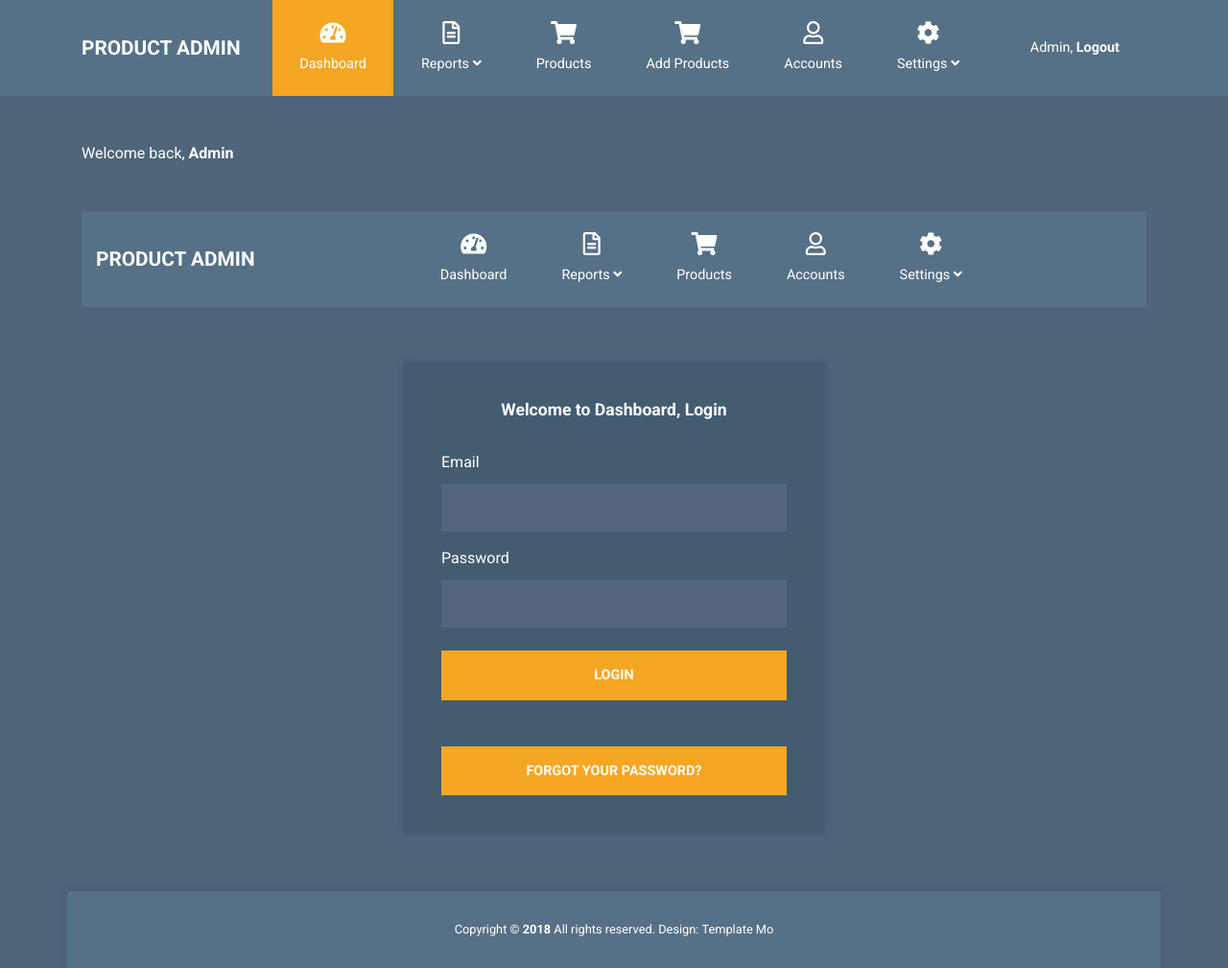
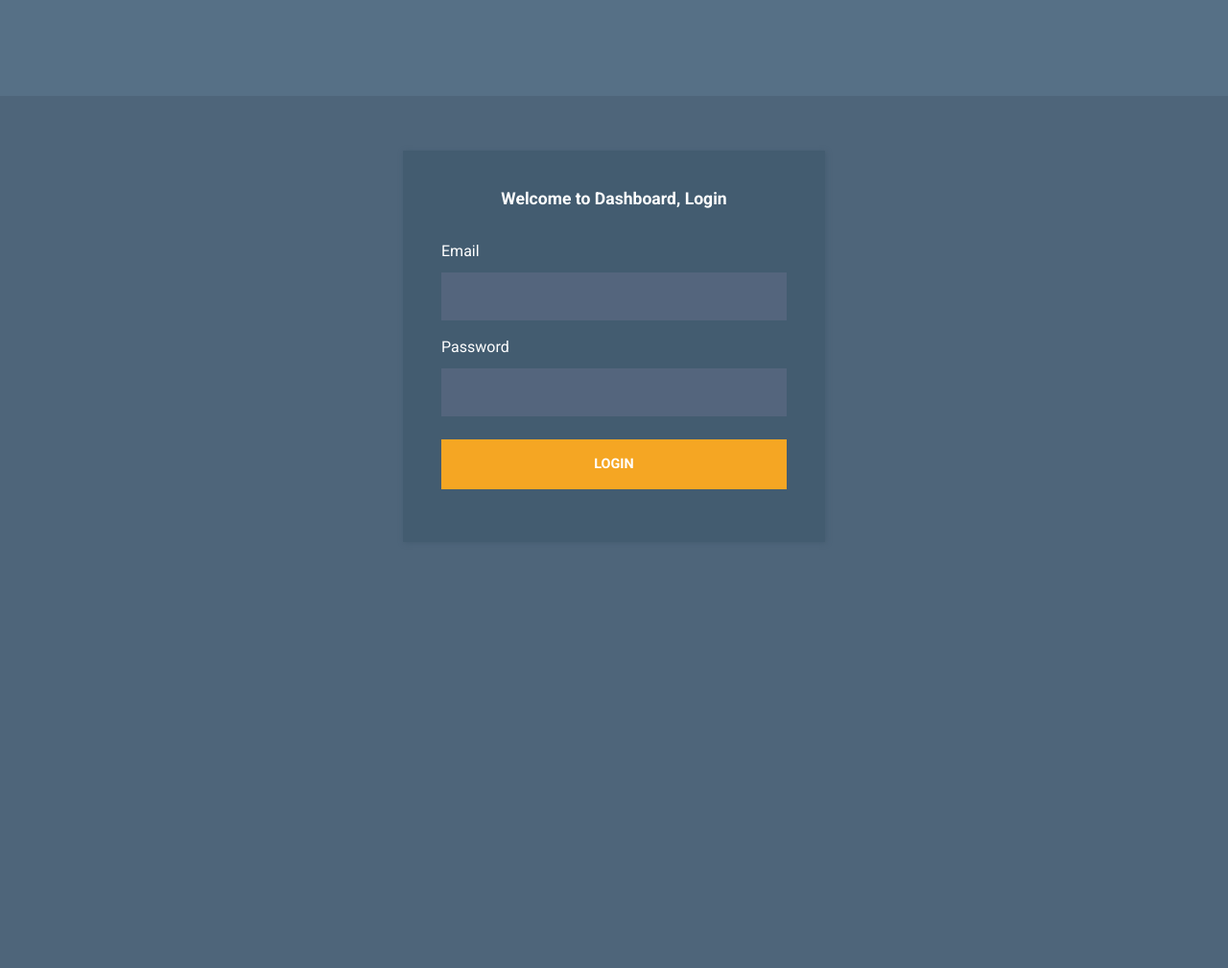
Before and after one commit to fareedmunawar/soccer.github.io, a PHP site: page /admin/login.php in a window 1280 px wide. Shown: the whole page at 96% size. After the commit the page ends 510 px from the top, so only its background shows below. Run offline with PHP 8.4, Linux system fonts and the light colour scheme.

Commit message:
admin panel updated
i have secured all the admin panel pages
the admin have to login with this email to access all the pages
fareed220901e@aptechgdn.net
pass is 123

```diff
--- a/admin/admin-head.php
+++ b/admin/admin-head.php
@@ -1,3 +1,10 @@
+<?php
+session_start();
+if (!isset($_SESSION['authenticated']) || $_SESSION['authenticated'] !== true) {
+    header('Location: login.php'); // Redirect to the login page
+    exit();
+}
+?>
 <!DOCTYPE html>
 <html lang="en">
 
@@ -46,14 +53,9 @@
                                 aria-haspopup="true" aria-expanded="false">
                                 <i class="far fa-file-alt"></i>
                                 <span>
-                                    Reports <i class="fas fa-angle-down"></i>
+                                    Contact us <i class=""></i>
                                 </span>
                             </a>
-                            <div class="dropdown-menu" aria-labelledby="navbarDropdown">
-                                <a class="dropdown-item" href="#">Daily Report</a>
-                                <a class="dropdown-item" href="#">Weekly Report</a>
-                                <a class="dropdown-item" href="#">Yearly Report</a>
-                            </div>
                         </li>
                         <li class="nav-item">
                             <a class="nav-link" href="products.php">
@@ -79,26 +81,34 @@
                                 aria-haspopup="true" aria-expanded="false">
                                 <i class="fas fa-cog"></i>
                                 <span>
-                                    Settings <i class="fas fa-angle-down"></i>
+                                    new admin <i class=""></i>
                                 </span>
                             </a>
-                            <div class="dropdown-menu" aria-labelledby="navbarDropdown">
-                                <a class="dropdown-item" href="#">Profile</a>
-                                <a class="dropdown-item" href="#">Billing</a>
-                                <a class="dropdown-item" href="#">Customize</a>
-                            </div>
                         </li>
                     </ul>
                     <ul class="navbar-nav">
+                <?php if (isset($_SESSION['authenticated']) && $_SESSION['authenticated'] === true): ?>
                     <li class="nav-item">
-                            <a class="nav-link d-block" href="login.html">
-                                Admin, <b>Logout</b>
+                        <a class="nav-link d-block" href="#">
+                            Admin, <b><?php echo $_SESSION['email']; ?></b>
                         </a>
                     </li>
+                    <li class="nav-item">
+                        <a class="nav-link d-block" href="logout.php">
+                            Logout
+                        </a>
+                    </li>
+                <?php else: ?>
+                    <li class="nav-item">
+                        <a class="nav-link d-block" href="login.php">
+                            Login
+                        </a>
+                    </li>
+
+                <?php endif; ?>
             </ul>
         </div>
     </div>
-
 </nav>
         <div class="container">
             <div class="row">
--- a/admin/db_connect.php
+++ b/admin/db_connect.php
@@ -12,4 +12,6 @@ $conn = new mysqli($servername, $username, $password, $dbname);
 if ($conn->connect_error) {
     die("Connection failed: " . $conn->connect_error);
 }
+
 ?>
+<?php
--- a/admin/login.php
+++ b/admin/login.php
@@ -1,82 +1,60 @@
-<?php include('admin-head.php');?>
+<?php
+session_start();
+include('db_connect.php'); // Include your database connection file
+
+if (isset($_POST['login'])) {
+    $email = $_POST['email'];
+    $password = $_POST['password'];
+
+    // Fetch admin data from the database
+    $query = "SELECT * FROM admins WHERE email = '$email' LIMIT 1";
+    $result = $conn->query($query);
+
+    if ($result->num_rows == 1) {
+        $admin = $result->fetch_assoc();
+
+        // Verify the password
+        if (password_verify($password, $admin['password'])) {
+            // Successful login, set session variables
+            $_SESSION['authenticated'] = true;
+            $_SESSION['email'] = $email;
+
+            // Redirect to dashboard or any other page
+            header("Location: index.php");
+            exit();
+        } else {
+            echo "Invalid password.";
+        }
+    } else {
+        echo "Admin not found.";
+    }
+}
+$conn->close();
+?>
+<!DOCTYPE html>
+<html lang="en">
+
+<head>
+    <meta charset="UTF-8">
+    <meta name="viewport" content="width=device-width, initial-scale=1.0">
+    <meta http-equiv="X-UA-Compatible" content="ie=edge">
+    <title>Product Admin - Dashboard HTML Template</title>
+    <link rel="stylesheet" href="https://fonts.googleapis.com/css?family=Roboto:400,700">
+    <!-- https://fonts.google.com/specimen/Roboto -->
+    <link rel="stylesheet" href="css/fontawesome.min.css">
+    <!-- https://fontawesome.com/ -->
+    <link rel="stylesheet" href="css/bootstrap.min.css">
+    <!-- https://getbootstrap.com/ -->
+    <link rel="stylesheet" href="css/templatemo-style.css">
+    <!--
+	Product Admin CSS Template
+	https://templatemo.com/tm-524-product-admin
+	-->
+</head>
+
 <div>
     <nav class="navbar navbar-expand-xl">
-        <div class="container h-100">
-          <a class="navbar-brand" href="index.html">
-            <h1 class="tm-site-title mb-0">Product Admin</h1>
-          </a>
-          <button
-            class="navbar-toggler ml-auto mr-0"
-            type="button"
-            data-toggle="collapse"
-            data-target="#navbarSupportedContent"
-            aria-controls="navbarSupportedContent"
-            aria-expanded="false"
-            aria-label="Toggle navigation"
-          >
-            <i class="fas fa-bars tm-nav-icon"></i>
-          </button>
-
-          <div class="collapse navbar-collapse" id="navbarSupportedContent">
-            <ul class="navbar-nav mx-auto h-100">
-              <li class="nav-item">
-                <a class="nav-link" href="index.html">
-                  <i class="fas fa-tachometer-alt"></i> Dashboard
-                  <span class="sr-only">(current)</span>
-                </a>
-              </li>
-              <li class="nav-item dropdown">
-                <a
-                  class="nav-link dropdown-toggle"
-                  href="#"
-                  id="navbarDropdown"
-                  role="button"
-                  data-toggle="dropdown"
-                  aria-haspopup="true"
-                  aria-expanded="false"
-                >
-                  <i class="far fa-file-alt"></i>
-                  <span> Reports <i class="fas fa-angle-down"></i> </span>
-                </a>
-                <div class="dropdown-menu" aria-labelledby="navbarDropdown">
-                  <a class="dropdown-item" href="#">Daily Report</a>
-                  <a class="dropdown-item" href="#">Weekly Report</a>
-                  <a class="dropdown-item" href="#">Yearly Report</a>
-                </div>
-              </li>
-              <li class="nav-item">
-                <a class="nav-link" href="products.html">
-                  <i class="fas fa-shopping-cart"></i> Products
-                </a>
-              </li>
-
-              <li class="nav-item">
-                <a class="nav-link" href="accounts.html">
-                  <i class="far fa-user"></i> Accounts
-                </a>
-              </li>
-              <li class="nav-item dropdown">
-                <a
-                  class="nav-link dropdown-toggle"
-                  href="#"
-                  id="navbarDropdown"
-                  role="button"
-                  data-toggle="dropdown"
-                  aria-haspopup="true"
-                  aria-expanded="false"
-                >
-                  <i class="fas fa-cog"></i>
-                  <span> Settings <i class="fas fa-angle-down"></i> </span>
-                </a>
-                <div class="dropdown-menu" aria-labelledby="navbarDropdown">
-                  <a class="dropdown-item" href="#">Profile</a>
-                  <a class="dropdown-item" href="#">Billing</a>
-                  <a class="dropdown-item" href="#">Customize</a>
-                </div>
-              </li>
-            </ul>
-          </div>
-        </div>
+        <!-- Your navigation code goes here -->
     </nav>
 </div>
 
@@ -91,14 +69,15 @@
                 </div>
                 <div class="row mt-2">
                     <div class="col-12">
-                <form action="index.html" method="post" class="tm-login-form">
+
+                        <form action="" method="post" class="tm-login-form">
                             <div class="form-group">
-                    <label for="username">Email</label>
+                                <label for="email">Email</label>
                                 <input
                                     name="email"
                                     type="email"
                                     class="form-control validate"
-                      id="username"
+                                    id="email"
                                     value=""
                                     required
                                 />
@@ -118,13 +97,11 @@
                                 <button
                                     type="submit"
                                     class="btn btn-primary btn-block text-uppercase"
+                                    name="login"
                                 >
                                     Login
                                 </button>
                             </div>
-                  <button class="mt-5 btn btn-primary btn-block text-uppercase">
-                    Forgot your password?
-                  </button>
                         </form>
                     </div>
                 </div>
@@ -132,4 +109,3 @@
         </div>
     </div>
 </div>
-    <?php include('admin-foot.php');?>
--- /dev/null
+++ b/admin/session.php
@@ -0,0 +1,4 @@
+<?php
+// After verifying credentials
+
+?>
```
Also changed, not shown: admin/logout.php (added, +7 -0 lines), admin/signup.php (added, +97 -0 lines). Lines whose indentation alone changed are shown as unchanged.
